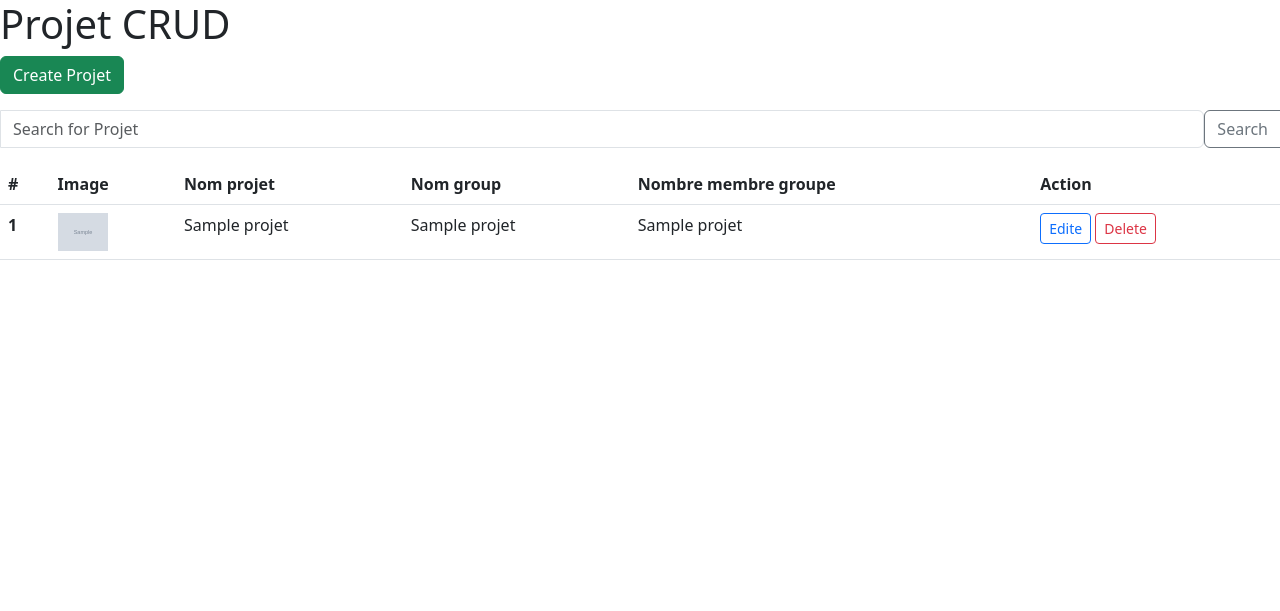
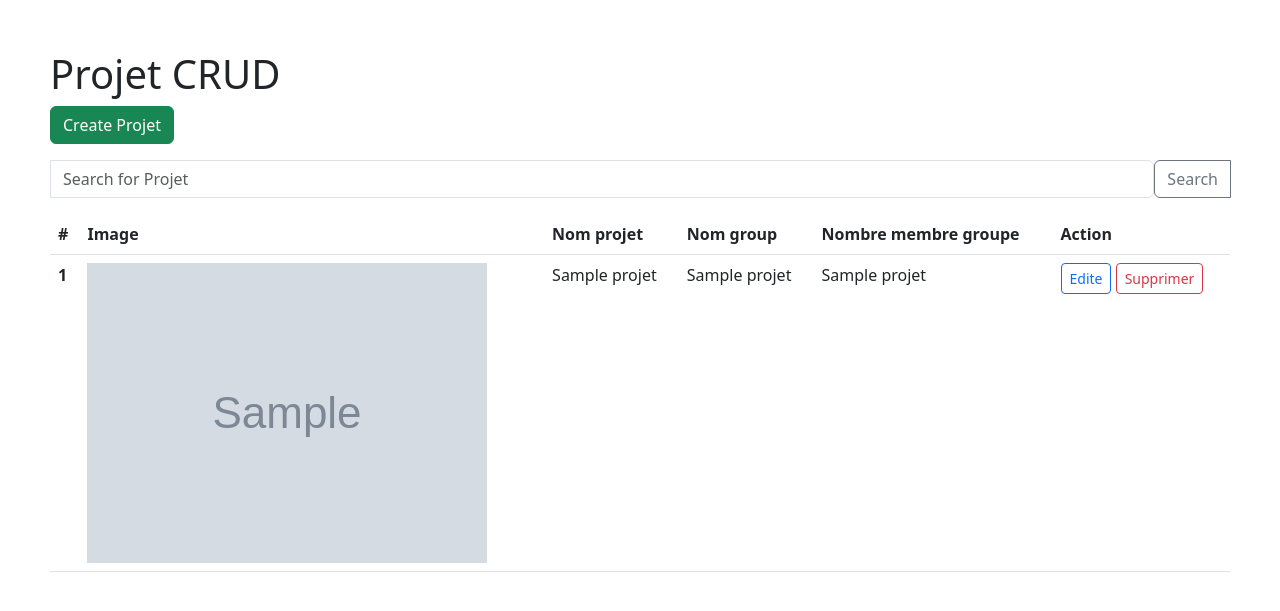
Before and after one commit to malick-issa-sow-pro/CRUD_PHP_MYSQL_GIT_GITHUB, a PHP site: page / in a window 1280 px wide. Shown: the top 611 px of the page. Run offline with PHP 8.4, Linux system fonts and the light colour scheme; tables that the repository leaves empty or names only in its code hold one stand-in row (values such as "Sample post"); grey boxes marked "Sample" are stand-in pictures; data that the repository does not hold is empty.

Commit message:
la partie DELETE developper avec succe a verifier

```diff
--- a/app.css
+++ b/app.css
@@ -3,5 +3,5 @@ body{
 }
 
 .thumb-image{
-    width: 120px;
+    width: 400px;
 }
--- a/index.php
+++ b/index.php
@@ -29,8 +29,8 @@ $projets = $statement->fetchAll(PDO::FETCH_ASSOC);
   <!-- Bootstrap CSS -->
   <link rel="stylesheet" href="https://cdn.jsdelivr.net/npm/bootstrap@5.3.0/dist/css/bootstrap.rtl.min.css" integrity="sha384-PJsj/BTMqILvmcej7ulplguok8ag4xFTPryRq8xevL7eBYSmpXKcbNVuy+P0RMgq" crossorigin="anonymous">
 
-  <!-----my-css--
-  <link rel="stylesheet" href="app.css">------>
+  <!-----my-css-------->
+  <link rel="stylesheet" href="app.css">
   <title>Project CRUD</title>
 </head>
 
@@ -67,7 +67,7 @@ $projets = $statement->fetchAll(PDO::FETCH_ASSOC);
           </th>
           <td>
 
-            <img style="width: 50px;" src="<?php echo $projet['image'] ?>">
+            <img class="thumb-image" src="<?php echo $projet['image'] ?>">
           </td>
           <td>
             <?php echo $projet['nom_projet'] ?>
@@ -81,8 +81,8 @@ $projets = $statement->fetchAll(PDO::FETCH_ASSOC);
           <td>
             <a href="update.php?id=<?php echo $projet['id'] ?>" type="button" class="btn btn-sm btn-outline-primary">Edite</a>
             <form action="delete.php" method="post" style="display:inline-block">
-              <input type="hidden" name="id" value="<?php echo $product['id'] ?>">
-              <button type="submit" class="btn btn-sm btn-outline-danger">Delete</button>
+              <input type="hidden" name="id" value="<?php echo $projet['id'] ?>">
+              <button type="submit" class="btn btn-sm btn-outline-danger">Supprimer</button>
             </form>
           </td>
         </tr>
```
Also changed, not shown: delete.php (added, +18 -0 lines), images/YS5cYy6u/edep images sites1 (5).jpg (added), images/l3akpgDL/edep images sites01.gif (added), images/wVf0ZldV/edep images sites1 (4).jpg (added).
